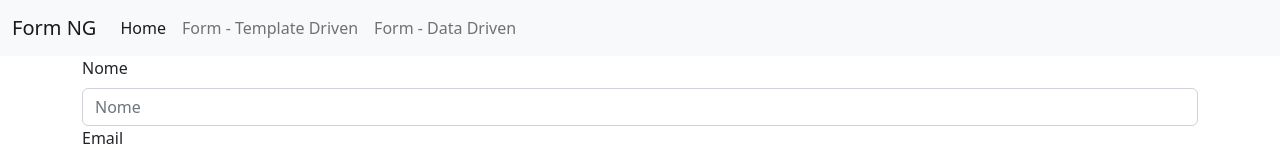
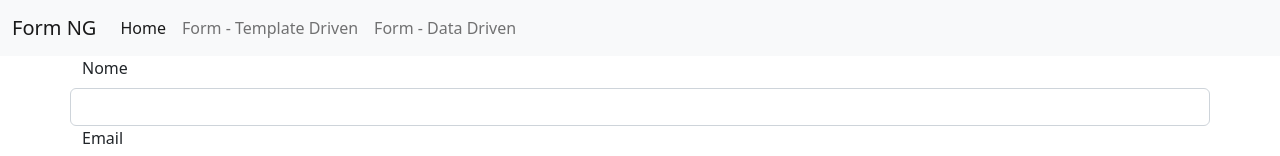
Before and after one commit to israeldiassoares/angular-learning, an Angular app in the folder 08-forms/: page /dataForm in a window 1280 px wide. Shown: the top 156 px of the page. Built offline with nearby package versions, Linux system fonts and the light colour scheme.

Commit message:
created custom input ControlValueAcessor

```diff
--- a/08-forms/src/app/data-form/data-form.component.html
+++ b/08-forms/src/app/data-form/data-form.component.html
@@ -3,37 +3,14 @@
     [formGroup]="formulario"
     (ngSubmit)="onSubmit()"
 >
-
-    <div class="form-group row">
-        <div class="col-sm-12">
-            <label
-                for="nome"
-                class="form-label"
-            >Nome</label>
-        </div>
-        <div class="col-sm-12">
-            <input
-                type="text"
+    <app-input-field
+        class="col-sm-12"
         formControlName="nome"
-                class="form-control"
-                placeholder="Nome"
-                aria-label="nome"
-                aria-describedby="basic-addon1"
+        [classeCss]="aplicarCssErro('nome')"
         id="nome"
-                [ngClass]="aplicarCssErro('nome')"
-            >
-            <app-error-msg
+        label="Nome"
         [control]="$any(formulario.get('nome'))"
-                label="Nome"
-            >
-
-            </app-error-msg>
-            <!-- <app-campo-control-erro
-                [mostrarErro]="verificaValidTouched('nome') "
-                mensagemErro="Nome é obrigatório"
-            ></app-campo-control-erro> -->
-        </div>
-    </div>
+    ></app-input-field>
 
     <div class="form-group row">
         <div class="col-sm-12">
@@ -143,8 +120,10 @@
                     id="cep"
                     formControlName="cep"
                 >
-                <app-error-msg [control]="$any(formulario.get('endereco.cep'))"
-                label="CEP">
+                <app-error-msg
+                    [control]="$any(formulario.get('endereco.cep'))"
+                    label="CEP"
+                >
 
                 </app-error-msg>
                 <!-- <app-campo-control-erro
@@ -168,8 +147,10 @@
                     id="numero"
                     formControlName="numero"
                 >
-              <app-error-msg [control]="$any(formulario.get('endereco.numero'))"
-              label="Número">
+                <app-error-msg
+                    [control]="$any(formulario.get('endereco.numero'))"
+                    label="Número"
+                >
                 </app-error-msg>
                 <!-- <app-campo-control-erro
                     [mostrarErro]="verificaValidTouched('endereco.numero')"
--- /dev/null
+++ b/08-forms/src/app/shared/input-field/input-field.component.html
@@ -0,0 +1,19 @@
+<div class="form-group row">
+    <label
+        [attr.for]="id"
+        class="form-label"
+    >{{label}}</label>
+    <input
+        [type]="type"
+        class="form-control"
+        [id]="id"
+        [readOnly]="!!isReadyOnly"
+        [(ngModel)]="value"
+    >
+    <!-- criado um ngMOdel para fazer o 2-way-data-bind do ts do html para o ts -->
+    <app-error-msg
+        [control]="control"
+        [label]="label"
+    >
+    </app-error-msg>
+</div>
--- /dev/null
+++ b/08-forms/src/app/shared/input-field/input-field.component.ts
@@ -0,0 +1,72 @@
+import { Component, Input, OnInit, forwardRef } from '@angular/core'
+import { ControlValueAccessor, NG_VALUE_ACCESSOR } from '@angular/forms'
+
+
+//Criacao de provider para customizar campo dentro de classe
+const INPUT_FIELD_VALUE_ACCESSOR: any = {
+  provide: NG_VALUE_ACCESSOR,
+  useExisting: forwardRef(() => InputFieldComponent),
+  multi: true
+}
+
+@Component({
+  selector: 'app-input-field',
+  templateUrl: './input-field.component.html',
+  styleUrls: [ './input-field.component.scss' ],
+  providers: [ INPUT_FIELD_VALUE_ACCESSOR ]
+})
+
+//implementacao de interface para controlar acesso dos valores dos atributos
+export class InputFieldComponent implements ControlValueAccessor {
+
+  @Input() classeCss: any
+  @Input() id: string
+  @Input() label: string
+  @Input() type = 'text'
+  @Input() control: any
+  @Input() isReadyOnly: boolean
+
+  //Criando manipulacao do valor
+  private innerValue: any
+  //metodo get para pegar o valor Encapsulamento
+  get value() {
+    return this.innerValue
+  }
+  //methodo set verificando se é valor diferente, caso contrario é inserido a nova informação para innerValue
+  set value(v: any) {
+    if (v !== this.innerValue) {
+      this.innerValue = v
+      this.onChangeCB(v)
+      // TODO
+    }
+  }
+
+  constructor() {
+    this.id = ''
+    this.label = ''
+    this.isReadyOnly = false
+  }
+
+  //funcao dumb angular consegue controlar
+  onChangeCB: (_: any) => void = () => { }
+  onTouchedCB: (_: any) => void = () => { }
+
+  writeValue(v: any): void {
+    this.innerValue = v
+  }
+
+  registerOnChange(fn: any): void {
+    this.onChangeCB = fn
+  }
+
+  registerOnTouched(fn: any): void {
+    this.onTouchedCB = fn
+  }
+  setDisabledState?(isDisabled: boolean): void {
+    this.isReadyOnly = isDisabled
+  }
+
+  ngOnInit(): void {
+  }
+
+}
```
Also changed, not shown: 08-forms/src/app/shared/shared.module.ts (+9 -4 lines), 08-forms/src/app/shared/input-field/input-field.component.scss (added), 1 other file (tests, documents, lock files or other folders). Lines whose indentation alone changed are shown as unchanged.
